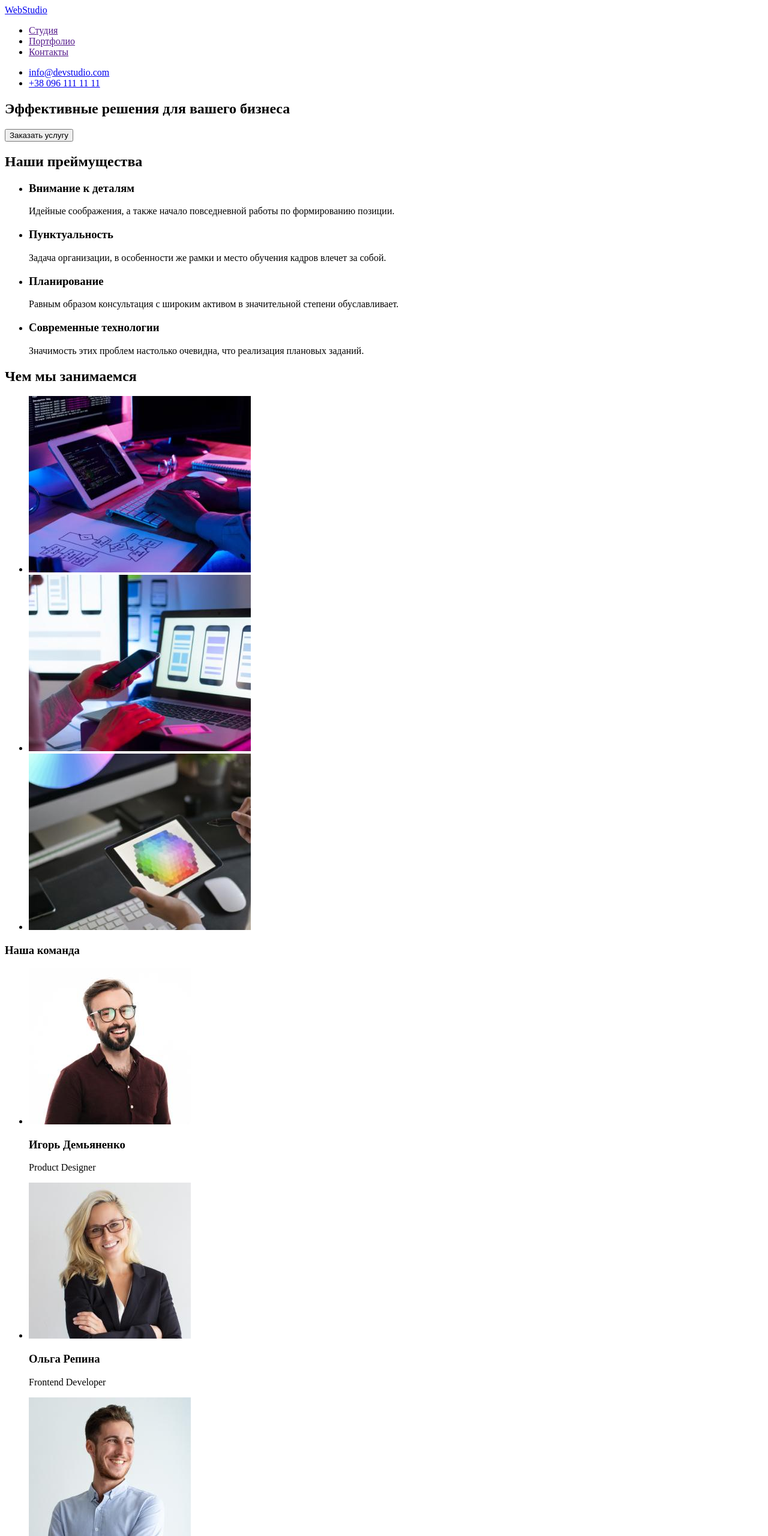
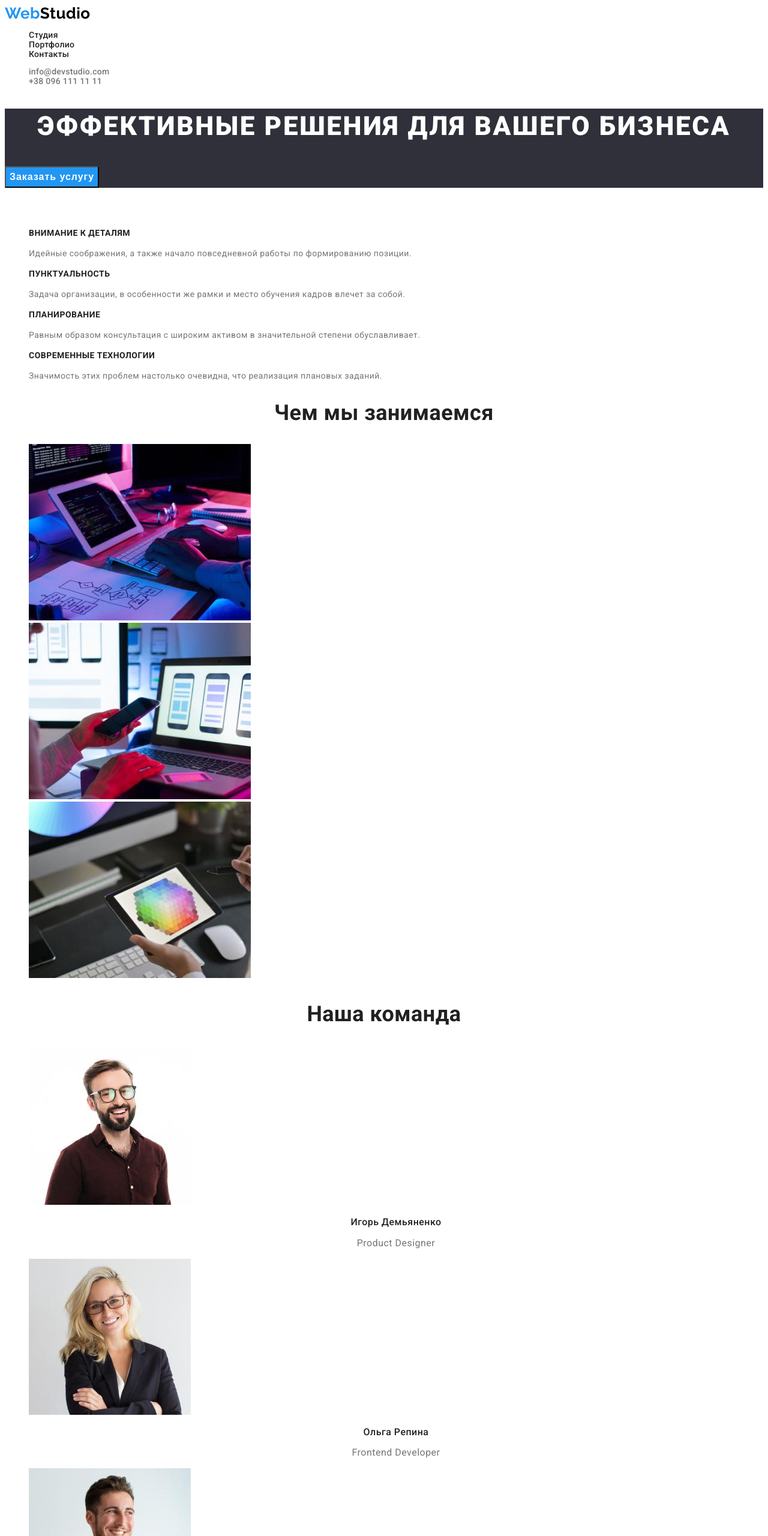
Before and after one commit to vladislaviwe/goit-markup-hw-02, a plain HTML site: page index.html in a window 1280 px wide. Shown: the top 2560 px of the page at 60% size. Drawn offline with Linux system fonts and the light colour scheme.

Commit message:
Добавляет html разметку страницы "портфолио" и CSS стили для всех страниц

```diff
--- a/css/styles.css
+++ b/css/styles.css
@@ -0,0 +1,204 @@
+:root {
+  --main-title-color: #212121;
+  --second-title-color: #ffffff;
+  --accent-color: #2196f3;
+  --main-text-color: #757575;
+  --second-text-color: #212121;
+  --main-header-color: #212121;
+  --second-header-color: #757575;
+  --main-btn-color: #212121;
+  --second-btn-color: #ffffff;
+  --main-footer-color: rgba(255, 255, 255, 0.6);
+  --second-footer-color: #ffffff;
+}
+
+body {
+  font-family: Roboto, sans-serif;
+  letter-spacing: 0.03em;
+  color: var(--main-text-color);
+}
+
+li {
+  list-style: none;
+}
+
+a {
+  text-decoration: none;
+}
+
+button {
+  cursor: pointer;
+}
+
+.hidden-title {
+  visibility: hidden;
+}
+
+/* logo */
+
+.logo {
+  font-family: Raleway, sans-serif;
+  font-weight: 700;
+  font-size: 26px;
+  line-height: 1.1;
+  color: #000000;
+}
+
+.accent-logo {
+  color: var(--accent-color);
+}
+
+/* Header */
+
+.header-list {
+  font-weight: 500;
+  font-size: 14px;
+  line-height: 1.14;
+  letter-spacing: 0.02em;
+}
+
+.header-list a {
+  color: var(--main-header-color);
+}
+.header-list a:hover {
+  color: var(--accent-color);
+}
+.header-list a:focus {
+  color: var(--accent-color);
+}
+
+.contacts-list {
+  font-weight: 500;
+  font-size: 14px;
+  line-height: 1.14;
+  letter-spacing: 0.02em;
+}
+
+.contacts-list a {
+  color: var(--second-header-color);
+}
+.contacts-list a:hover {
+  color: var(--accent-color);
+}
+.contacts-list a:focus {
+  color: var(--accent-color);
+}
+
+/* Hero */
+
+.hero {
+  background-color: #2f303a;
+}
+.hero-title {
+  font-weight: 900;
+  font-size: 44px;
+  line-height: 1.36;
+  text-align: center;
+  letter-spacing: 0.06em;
+  text-transform: uppercase;
+  color: var(--second-title-color);
+}
+.hero-btn {
+  background-color: var(--accent-color);
+  font-weight: 700;
+  font-size: 16px;
+  line-height: 1.87;
+  display: flex;
+  align-items: center;
+  text-align: center;
+  letter-spacing: 0.06em;
+  color: var(--second-btn-color);
+}
+
+/* Advantages */
+
+.advantage-item-title {
+  font-weight: 700;
+  font-size: 14px;
+  line-height: 1.14;
+  text-transform: uppercase;
+  color: var(--main-title-color);
+}
+.advantage-item-text {
+  font-weight: 400;
+  font-size: 14px;
+  line-height: 1.71;
+  color: var(--main-text-color);
+}
+
+/* What we do ------------- Team */
+.whatwedo-title,
+.team-title {
+  font-weight: 700;
+  font-size: 36px;
+  line-height: 1.16;
+  text-align: center;
+  color: var(--main-title-color);
+}
+
+.team-item-title {
+  font-weight: 500;
+  font-size: 16px;
+  line-height: 1.18;
+  text-align: center;
+  color: var(--main-title-color);
+}
+.team-item-text {
+  font-weight: 400;
+  font-size: 16px;
+  line-height: 1.18;
+  text-align: center;
+  color: var(--main-text-color);
+}
+
+/* Footer */
+
+.footer {
+  background-color: #2f303a;
+}
+.address-link {
+  font-weight: 400;
+  font-size: 14px;
+  line-height: 1.71;
+  color: rgba(255, 255, 255, 0.6);
+}
+.map {
+  color: #ffffff;
+}
+.logo-footer {
+  color: #ffffff;
+}
+
+/* Portfolio */
+
+.portfolio-btn {
+  font-weight: 500;
+  font-size: 16px;
+  line-height: 1.62;
+  text-align: center;
+  color: var(--main-btn-color);
+}
+
+.portfolio-btn:hover {
+  background-color: var(--accent-color);
+  color: var(--second-btn-color);
+}
+.portfolio-btn:focus {
+  background-color: var(--accent-color);
+  color: var(--second-btn-color);
+}
+
+.gallery-title {
+  font-weight: 700;
+  font-size: 18px;
+  line-height: 2;
+  letter-spacing: 0.06em;
+  color: var(--main-title-color);
+}
+
+.gallery-text {
+  font-weight: 400;
+  font-size: 16px;
+  line-height: 1.87;
+  color: var(--main-text-color);
+}
--- a/index.html
+++ b/index.html
@@ -5,101 +5,107 @@
     <meta http-equiv="X-UA-Compatible" content="IE=edge">
     <meta name="viewport" content="width=device-width, initial-scale=1.0">
     <title>Document</title>
+    <link rel="preconnect" href="https://fonts.googleapis.com">
+    <link rel="preconnect" href="https://fonts.gstatic.com" crossorigin>
+    <link href="https://fonts.googleapis.com/css2?family=Raleway:wght@700&family=Roboto:wght@400;500;700;900&display=swap"
+        rel="stylesheet">
+    <link rel="stylesheet" href="./css/styles.css">
+
 </head>
     <body>
         <!-- Хедер -->
-        <header>
-            <nav>
-            <a href="/">
-                WebStudio
+        <header class="header">
+            <nav class="header-navigation">
+            <a lang="en" class="logo" href="/">
+                <span class="accent-logo">Web</span>Studio
             </a>
-                <ul>
-                    <li><a href="">Студия</a></li>
-                    <li><a href="">Портфолио</a></li>
-                    <li><a href="">Контакты</a></li>
+                <ul class="header-list">
+                    <li class="header-item"><a class="headerlink" href="./index.html">Студия</a></li>
+                    <li class="header-item"><a class="headerlink" href="./portfolio.html">Портфолио</a></li>
+                    <li class="header-item"><a class="headerlink" href="">Контакты</a></li>
                 </ul>
             </nav>
             <!-- Контакты -->
-            <div>
-                <ul>
-                    <li><a href="mailto:info@devstudio.com">info@devstudio.com</a></li>
-                    <li><a href="tel:+380961111111">+38 096 111 11 11</a></li>
+            <div class="contacts">
+                <ul class="contacts-list">
+                    <li class="contacts-item"><a class="contacts-link" href="mailto:info@devstudio.com">info@devstudio.com</a></li>
+                    <li class="contacts-item"><a class="contacts-link" href="tel:+380961111111">+38 096 111 11 11</a></li>
                 </ul>
             </div>
         </header>
         <main>
             <!-- Герой -->
-            <section>
-                <h1>Эффективные решения для вашего бизнеса</h1>
-                <button type="button">Заказать услугу</button>
+            <section class="hero">
+                <h1 class="hero-title">Эффективные решения для вашего бизнеса</h1>
+                <button class="hero-btn" type="button">Заказать услугу</button>
             </section>
             <!-- Преймущества -->
-            <section>
-                <h2>Наши преймущества</h2>
-                <ul>
-                    <li>
-                        <h3>Внимание к деталям</h3>
-                        <p>Идейные соображения, а также начало повседневной работы по формированию позиции.</p>
+            <section class="advantage">
+                <h2 class="advantage-title hidden-title">Наши преймущества</h2>
+                <ul class="advantage-list">
+                    <li class="advantage-item">
+                        <h3 class="advantage-item-title">Внимание к деталям</h3>
+                        <p class="advantage-item-text">Идейные соображения, а также начало повседневной работы по формированию позиции.</p>
                     </li>
-                    <li>
-                        <h3>Пунктуальность</h3>
-                        <p>Задача организации, в особенности же рамки и место обучения кадров влечет за собой.</p>
+                    <li class="advantage-item">
+                        <h3 class="advantage-item-title">Пунктуальность</h3>
+                        <p class="advantage-item-text">Задача организации, в особенности же рамки и место обучения кадров влечет за собой.</p>
                     </li>
-                    <li>
-                        <h3>Планирование</h3>
-                        <p>Равным образом консультация с широким активом в значительной степени обуславливает.</p>
+                    <li class="advantage-item">
+                        <h3 class="advantage-item-title">Планирование</h3>
+                        <p class="advantage-item-text">Равным образом консультация с широким активом в значительной степени обуславливает.</p>
                     </li>
-                    <li>
-                        <h3>Современные технологии</h3>
-                        <p>Значимость этих проблем настолько очевидна, что реализация плановых заданий.</p>
+                    <li class="advantage-item">
+                        <h3 class="advantage-item-title">Современные технологии</h3>
+                        <p class="advantage-item-text">Значимость этих проблем настолько очевидна, что реализация плановых заданий.</p>
                     </li>
                 </ul>
             </section>
             <!-- Чем мы занимаемся -->
-            <section>
-                <h2>Чем мы занимаемся</h2>
-                <ul>
-                    <li><img src="./images/whatwedo1.jpg" alt="Програмист набирает код" width="370" height="294"></li>
-                    <li><img src="./images/whatwedo2.jpg" alt="Дизайнер выбирает макет" width="370" height="294"></li>
-                    <li><img src="./images/whatwedo3.jpg" alt="Дизайнер выбирает цвет из палитры" width="370" height="294"></li>
+            <section class="whatwedo">
+                <h2 class="whatwedo-title">Чем мы занимаемся</h2>
+                <ul class="whatwedo-list">
+                    <li class="whatwedo-item"><img src="./images/whatwedo1.jpg" alt="Програмист набирает код" width="370" height="294"></li>
+                    <li class="whatwedo-item"><img src="./images/whatwedo2.jpg" alt="Дизайнер выбирает макет" width="370" height="294"></li>
+                    <li class="whatwedo-item"><img src="./images/whatwedo3.jpg" alt="Дизайнер выбирает цвет из палитры" width="370" height="294"></li>
                 </ul>
             </section>
             <!-- Наша команда -->
-            <section>
-                <h3>Наша команда</h3>
-                <ul>
-                    <li>
+            <section class="team">
+                <h3 class="team-title">Наша команда</h3>
+                <ul class="team-list">
+                    <li class="team-item">
                         <img src="./images/ouremployer1.jpg" alt="Фото сотрудника" width="270" height="260">
-                        <h3>Игорь Демьяненко</h3>
-                        <p>Product Designer</p>
+                        <h3 class="team-item-title">Игорь Демьяненко</h3>
+                        <p lang="en" class="team-item-text">Product Designer</p>
                     </li>
-                    <li>
+                    <li class="team-item">
                         <img src="./images/ouremployer2.jpg" alt="Фото сотрудника" width="270" height="260">
-                        <h3>Ольга Репина</h3>
-                        <p>Frontend Developer</p>
+                        <h3 class="team-item-title">Ольга Репина</h3>
+                        <p lang="en" class="team-item-text">Frontend Developer</p>
                     </li>
-                    <li>
+                    <li class="team-item">
                         <img src="./images/ouremployer3.jpg" alt="Фото сотрудника" width="270" height="260">
-                        <h3>Николай Тарасов</h3>
-                        <p>Marketing</p>
+                        <h3 class="team-item-title">Николай Тарасов</h3>
+                        <p lang="en" class="team-item-text">Marketing</p>
                     </li>
-                    <li>
+                    <li class="team-item">
                         <img src="./images/ouremployer4.jpg" alt="Фото сотрудника" width="270" height="260">
-                        <h3>Михаил Ермаков</h3>
-                        <p>UI Designer</p>
+                        <h3 class="team-item-title">Михаил Ермаков</h3>
+                        <p lang="en" class="team-item-text">UI Designer</p>
                     </li>
                 </ul>
             </section>
             <!-- Футер -->
-            <footer>
-                <a href="/">
-                    WebStudio
+            <footer class="footer">
+                <a lang="en" class="logo logo-footer"  href="/">
+                    <span class="accent-logo">Web</span>Studio
                 </a>
-                <address>
-                    <ul>
-                        <li><a href="https://goo.gl/maps/ziKzirgtUrX7f2B6A">г. Киев, пр-т Леси Украинки, 26</a></li>
-                        <li><a href="mailto:info@devstudio.com">info@devstudio.com</a></li>
-                        <li><a href="tel:+380961111111">+38 096 111 11 11</a></li>
+                <address class="address">
+                    <ul class="address-list">
+                        <li class="address-item"><a class="address-link map" href="https://goo.gl/maps/ziKzirgtUrX7f2B6A">г. Киев, пр-т Леси Украинки, 26</a></li>
+                        <li class="address-item"><a class="address-link" href="mailto:info@devstudio.com">info@devstudio.com</a></li>
+                        <li class="address-item"><a class="address-link" href="tel:+380961111111">+38 096 111 11 11</a></li>
                     </ul>
                 </address>
             </footer>
```
Also changed, not shown: portfolio.html (added, +133 -0 lines), images/portfolio1.jpg (added), images/portfolio2.jpg (added), images/portfolio3.jpg (added), images/portfolio4.jpg (added), images/portfolio5.jpg (added), images/portfolio6.jpg (added), images/portfolio7.jpg (added), images/portfolio8.jpg (added), images/portfolio9.jpg (added).
